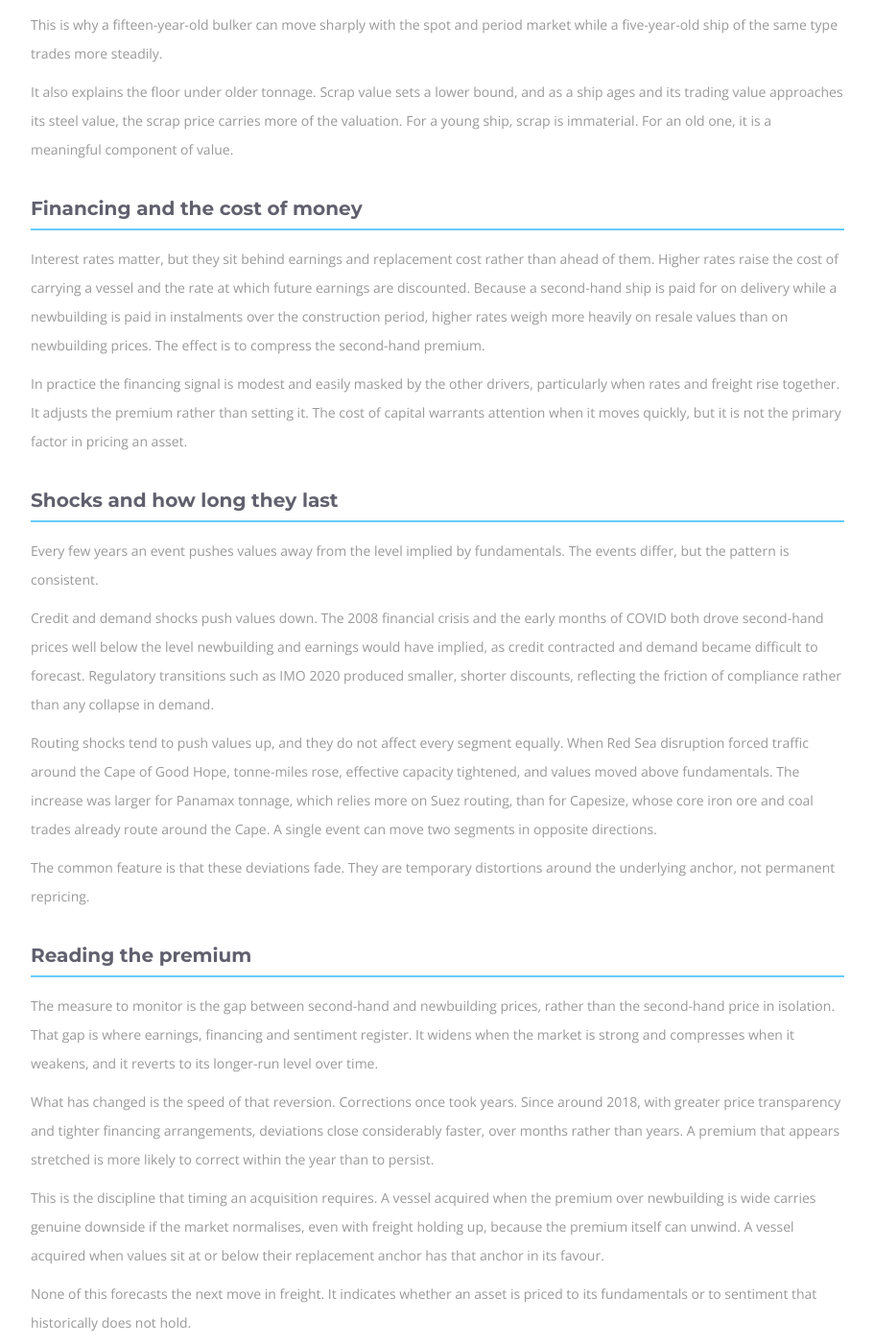
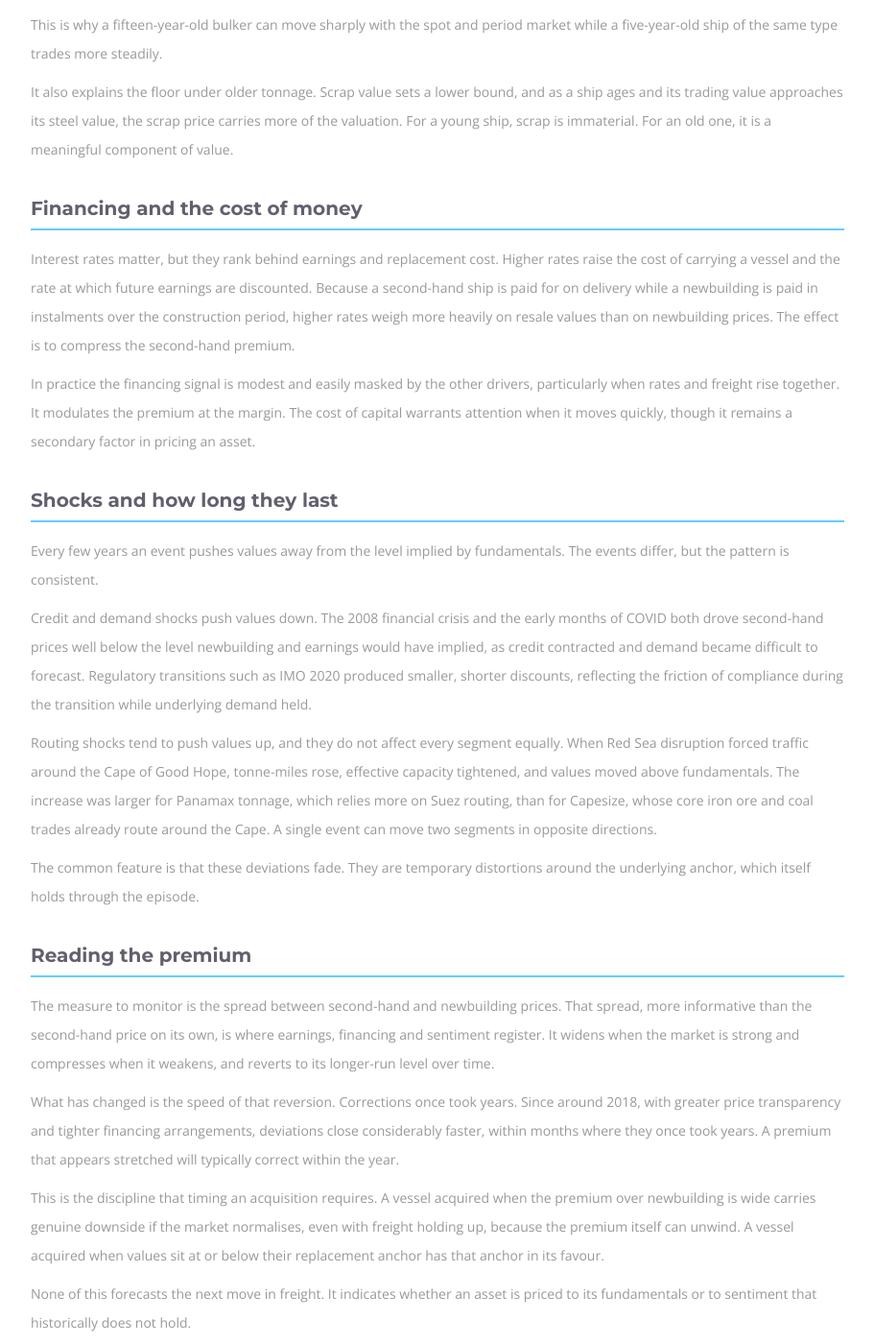
Before and after one commit to frelsea/frelsea.github.io, a Jekyll site: the page built from _posts/2026-06-22-what-drives-secondhand-dry-bulk-values.md, in a window 1280 px wide and 1400 px high, scrolled down 2811 px. Shown: the whole window at 96% size, without its empty margins (38-949 px from the left). Built offline with Jekyll 4.4.1, drawn with Linux system fonts in a browser that asks for light colours; some web fonts are replaced; some of the changed text lies outside the part shown.

Commit message:
Remove negative-parallelism phrasing from second-hand values post
Replace "X rather than Y" and "X, not Y" reframes with plain statements.

```diff
--- a/_posts/2026-06-22-what-drives-secondhand-dry-bulk-values.md
+++ b/_posts/2026-06-22-what-drives-secondhand-dry-bulk-values.md
@@ -14,13 +14,13 @@ faq:
   - q: "What is the biggest driver of second-hand dry bulk ship values?"
     a: "Over a full cycle the newbuilding price, the cost of ordering an equivalent ship, is the anchor. Second-hand values track replacement cost closely, trading at a discount that reflects the ship's age and remaining life."
   - q: "How do freight rates affect second-hand ship prices?"
-    a: "Higher time-charter earnings raise what buyers will pay for prompt tonnage rather than wait for a newbuilding slot, which widens the premium of second-hand prices over newbuilding. The effect runs with a lag of about a month and is stronger for older ships."
+    a: "Higher time-charter earnings raise what buyers will pay for prompt tonnage that can trade now, against a multi-year wait for a newbuilding slot, which widens the premium of second-hand prices over newbuilding. The effect runs with a lag of about a month and is stronger for older ships."
   - q: "Why are older ships more volatile in price?"
-    a: "More of an older ship's value sits in the next few years of cash flow rather than the decades ahead, so its price is more sensitive to current earnings and less tied to the newbuilding anchor. Scrap value sets a floor as the ship nears the end of its life."
+    a: "More of an older ship's value sits in the next few years of cash flow and less in the decades ahead, so its price is more sensitive to current earnings and less tied to the newbuilding anchor. Scrap value sets a floor as the ship nears the end of its life."
   - q: "Do interest rates affect ship values?"
     a: "Yes, but at the margin. Higher rates raise the cost of carrying a ship and compress the second-hand premium over newbuilding, since a second-hand ship is paid for now while a newbuilding is paid in instalments. The effect is smaller than earnings or replacement cost."
   - q: "How long do market shocks affect ship prices?"
-    a: "Shocks such as the 2008 financial crisis, COVID or the Red Sea rerouting push values away from fundamentals, but the deviations fade. Since around 2018 they have corrected faster, in months rather than years, helped by better price transparency."
+    a: "Shocks such as the 2008 financial crisis, COVID or the Red Sea rerouting push values away from fundamentals, but the deviations fade. Since around 2018 they have corrected faster, within months where they once took years, helped by better price transparency."
 ---
 
 The price of a ten-year-old bulker is not a single number. It moves with the newbuilding market, with freight earnings, with the cost of financing, and with periodic market shocks. What is less obvious is how these forces rank against one another, and how long each one persists. That ordering is what separates an acquisition made near fair value from one made at the top of a cycle.
@@ -31,7 +31,7 @@ The price of a ten-year-old bulker is not a single number. It moves with the new
 
 Over a full cycle, second-hand values are tied to newbuilding prices. The reasoning is straightforward. A buyer can order a new ship instead of acquiring an existing one, so the cost of ordering sets the reference against which resale prices are measured. When yards raise prices, second-hand values follow. When newbuilding prices soften, the level supporting resale values falls with them.
 
-The relationship is close but not one for one. A ten or fifteen year old ship trades at a discount to a newbuilding, reflecting its shorter remaining life and older technology. That discount widens and narrows through the cycle, but the link holds. Over time, second-hand prices move almost in step with replacement cost.
+The relationship is close but less than proportional. A ten or fifteen year old ship trades at a discount to a newbuilding, reflecting its shorter remaining life and older technology. That discount widens and narrows through the cycle, but the link holds. Over time, second-hand prices move almost in step with replacement cost.
 
 The newbuilding curve is therefore the first reference point for where values are likely to sit over the coming years.
 
@@ -39,13 +39,13 @@ The newbuilding curve is therefore the first reference point for where values ar
 
 Replacement cost explains where values sit over the long run. It does not explain why prices can rise sharply over a few months and then retrace. That is the role of earnings.
 
-When time-charter rates rise, buyers pay more for tonnage that can trade immediately rather than wait two or three years for a newbuilding berth. That willingness to pay appears as a premium of second-hand prices over newbuilding prices. In a strong freight market the premium widens, at times to the point where a modern resale changes hands above the cost of ordering new. In a weak market it compresses, and buying activity slows.
+When time-charter rates rise, buyers pay more for tonnage that can trade immediately, against a two or three year wait for a newbuilding berth. That willingness to pay appears as a premium of second-hand prices over newbuilding prices. In a strong freight market the premium widens, at times to the point where a modern resale changes hands above the cost of ordering new. In a weak market it compresses, and buying activity slows.
 
 The earnings effect is real but smaller than is often assumed during a strong market. An increase in charter rates lifts asset values, though not one for one, and with a lag of roughly a month, as the freight market adjusts faster than the sale and purchase market. Freight rates move first, and transactions follow.
 
 ## Age changes the equation
 
-A given ship responds differently to the market at different ages. The older the vessel, the more of its value rests in the next few years of cash flow rather than in distant future earnings. Older tonnage is therefore more sensitive to current earnings and less tied to the newbuilding anchor.
+A given ship responds differently to the market at different ages. The older the vessel, the more of its value depends on the next few years of cash flow and the less on the decades beyond. Older tonnage is therefore more sensitive to current earnings and less tied to the newbuilding anchor.
 
 This is why a fifteen-year-old bulker can move sharply with the spot and period market while a five-year-old ship of the same type trades more steadily.
 
@@ -53,25 +53,25 @@ It also explains the floor under older tonnage. Scrap value sets a lower bound,
 
 ## Financing and the cost of money
 
-Interest rates matter, but they sit behind earnings and replacement cost rather than ahead of them. Higher rates raise the cost of carrying a vessel and the rate at which future earnings are discounted. Because a second-hand ship is paid for on delivery while a newbuilding is paid in instalments over the construction period, higher rates weigh more heavily on resale values than on newbuilding prices. The effect is to compress the second-hand premium.
+Interest rates matter, but they rank behind earnings and replacement cost. Higher rates raise the cost of carrying a vessel and the rate at which future earnings are discounted. Because a second-hand ship is paid for on delivery while a newbuilding is paid in instalments over the construction period, higher rates weigh more heavily on resale values than on newbuilding prices. The effect is to compress the second-hand premium.
 
-In practice the financing signal is modest and easily masked by the other drivers, particularly when rates and freight rise together. It adjusts the premium rather than setting it. The cost of capital warrants attention when it moves quickly, but it is not the primary factor in pricing an asset.
+In practice the financing signal is modest and easily masked by the other drivers, particularly when rates and freight rise together. It modulates the premium at the margin. The cost of capital warrants attention when it moves quickly, though it remains a secondary factor in pricing an asset.
 
 ## Shocks and how long they last
 
 Every few years an event pushes values away from the level implied by fundamentals. The events differ, but the pattern is consistent.
 
-Credit and demand shocks push values down. The 2008 financial crisis and the early months of COVID both drove second-hand prices well below the level newbuilding and earnings would have implied, as credit contracted and demand became difficult to forecast. Regulatory transitions such as IMO 2020 produced smaller, shorter discounts, reflecting the friction of compliance rather than any collapse in demand.
+Credit and demand shocks push values down. The 2008 financial crisis and the early months of COVID both drove second-hand prices well below the level newbuilding and earnings would have implied, as credit contracted and demand became difficult to forecast. Regulatory transitions such as IMO 2020 produced smaller, shorter discounts, reflecting the friction of compliance during the transition while underlying demand held.
 
 Routing shocks tend to push values up, and they do not affect every segment equally. When Red Sea disruption forced traffic around the Cape of Good Hope, tonne-miles rose, effective capacity tightened, and values moved above fundamentals. The increase was larger for Panamax tonnage, which relies more on Suez routing, than for Capesize, whose core iron ore and coal trades already route around the Cape. A single event can move two segments in opposite directions.
 
-The common feature is that these deviations fade. They are temporary distortions around the underlying anchor, not permanent repricing.
+The common feature is that these deviations fade. They are temporary distortions around the underlying anchor, which itself holds through the episode.
 
 ## Reading the premium
 
-The measure to monitor is the gap between second-hand and newbuilding prices, rather than the second-hand price in isolation. That gap is where earnings, financing and sentiment register. It widens when the market is strong and compresses when it weakens, and it reverts to its longer-run level over time.
+The measure to monitor is the spread between second-hand and newbuilding prices. That spread, more informative than the second-hand price on its own, is where earnings, financing and sentiment register. It widens when the market is strong and compresses when it weakens, and reverts to its longer-run level over time.
 
-What has changed is the speed of that reversion. Corrections once took years. Since around 2018, with greater price transparency and tighter financing arrangements, deviations close considerably faster, over months rather than years. A premium that appears stretched is more likely to correct within the year than to persist.
+What has changed is the speed of that reversion. Corrections once took years. Since around 2018, with greater price transparency and tighter financing arrangements, deviations close considerably faster, within months where they once took years. A premium that appears stretched will typically correct within the year.
 
 This is the discipline that timing an acquisition requires. A vessel acquired when the premium over newbuilding is wide carries genuine downside if the market normalises, even with freight holding up, because the premium itself can unwind. A vessel acquired when values sit at or below their replacement anchor has that anchor in its favour.
 
```
